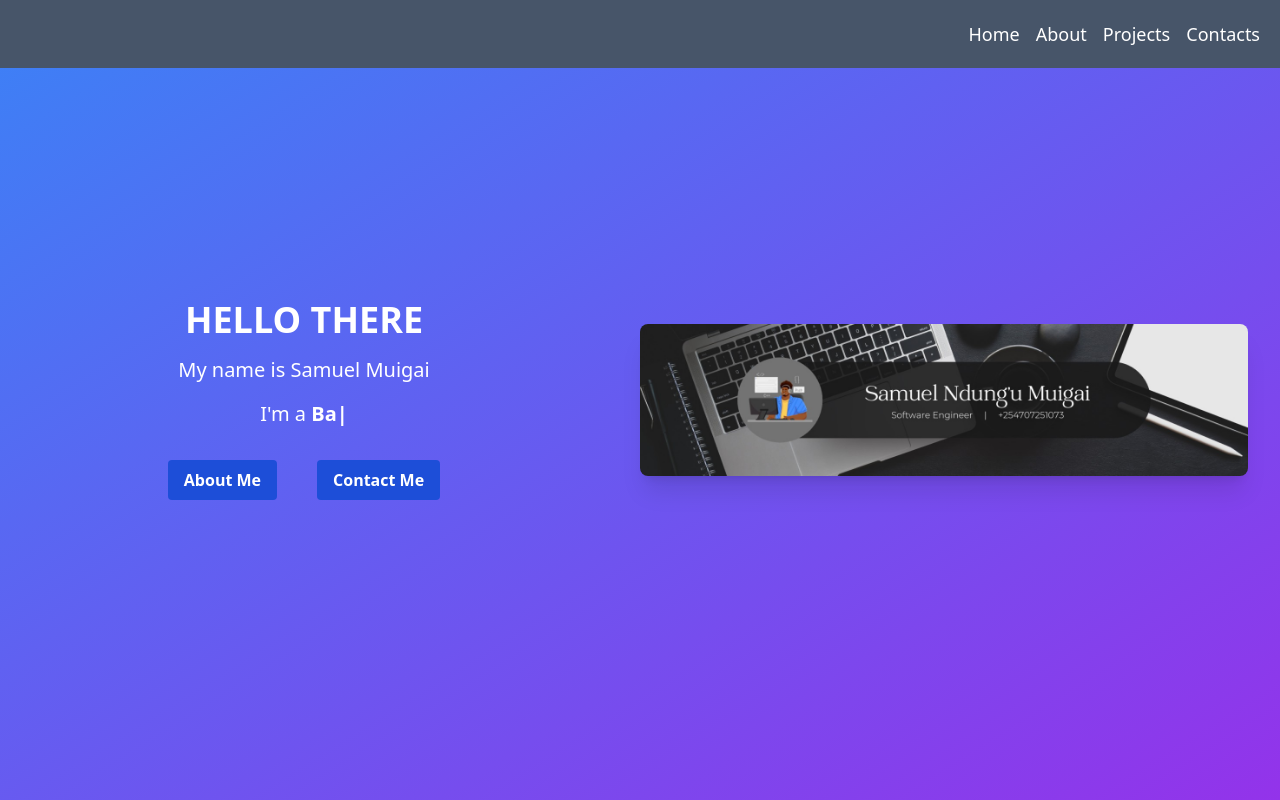
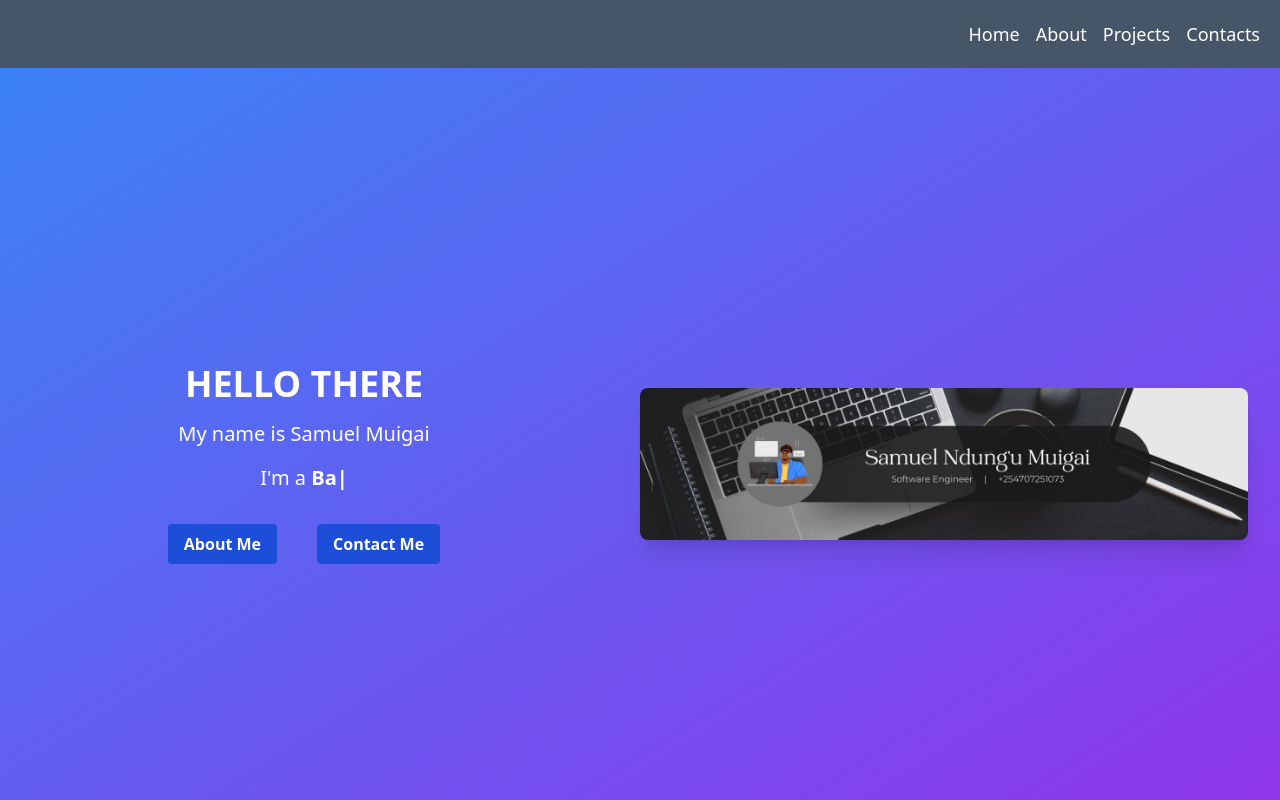
Before and after one commit to Ndungu-Muigai/new-portfolio, a React (Create React App) app: page / in a window 1280 px wide. Shown: the top 800 px of the page. Built offline with nearby package versions, Linux system fonts and the light colour scheme.

Commit message:
Modified the styling of the error page

```diff
--- a/src/App.js
+++ b/src/App.js
@@ -13,7 +13,7 @@ function App() {
   return (
     <>
       <Navbar />
-      <div className="mt-18 min-h-fit flex flex-col">
+      <div className="mt-16 min-h-fit flex flex-col">
         <div className="flex-grow">
           <Routes>
             <Route exact path='/' element={<Home/>}></Route>
--- a/src/Components/404 Page.js
+++ b/src/Components/404 Page.js
@@ -7,7 +7,7 @@ const ErrorPage = () =>
     const navigate=useNavigate()
     return (
         <>
-            <div className='error-message flex flex-col items-center justify-center'>
+            <div className='error-message flex flex-col items-center justify-center h-screen'>
                 <img src={Image} alt='404 Error' className='w-1/2'/>
                 <h1>404- Page Not Found</h1>
                 <p>The page you are looking for might have been removed, had its name changed or is temporarily unavailable</p>
```
